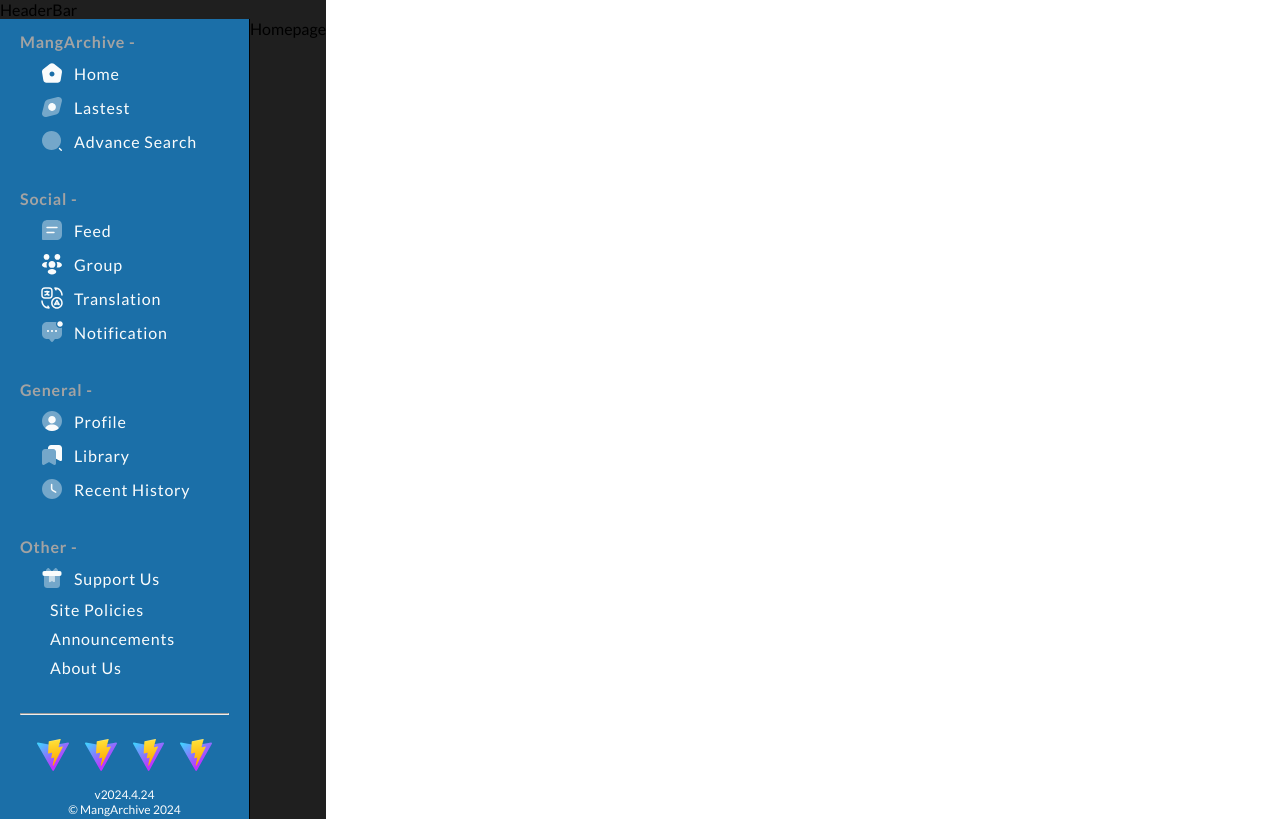
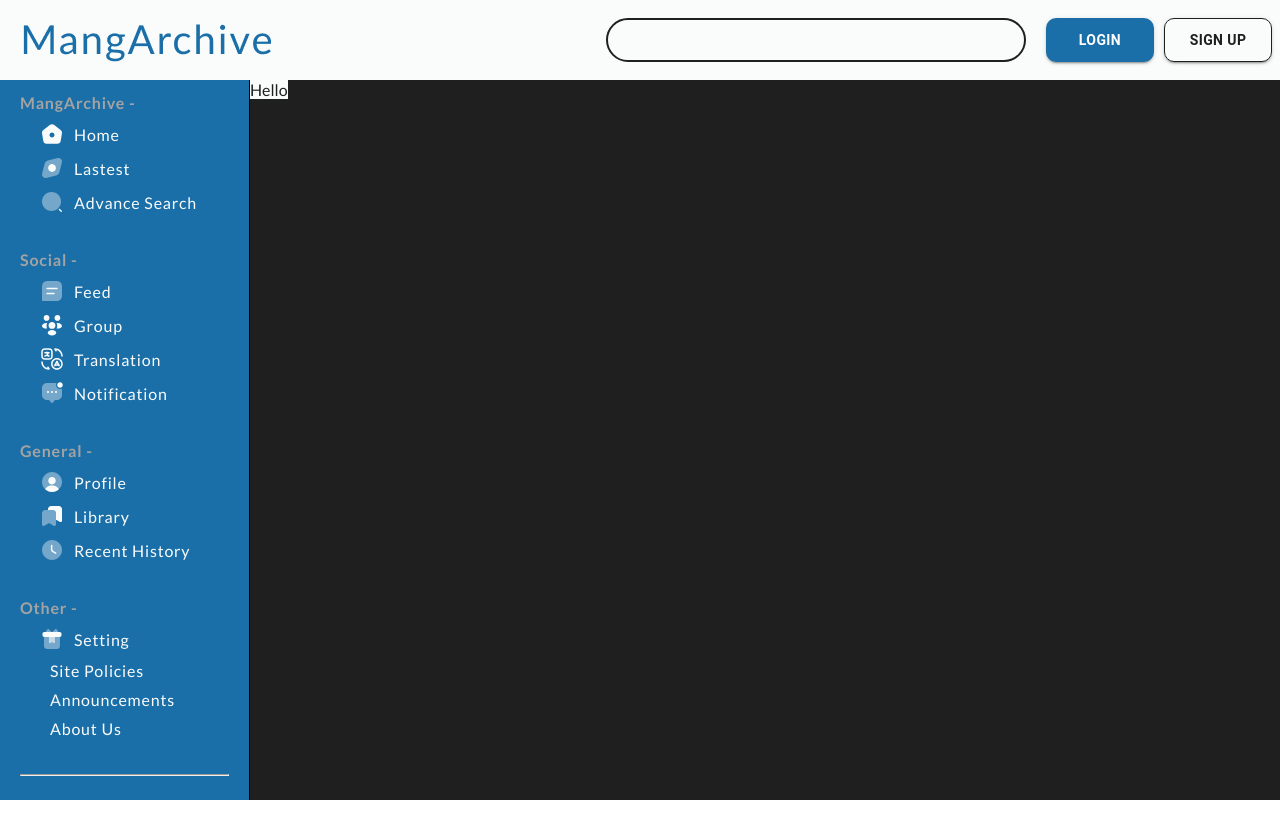
Before and after one commit to HelyxXZeng/MangArchive, a React (Vite) app: page / in a window 1280 px wide. Built offline with nearby package versions, Linux system fonts and the light colour scheme.

Commit message:
Upload and update Headerbar

```diff
--- a/src/App.tsx
+++ b/src/App.tsx
@@ -1,4 +1,4 @@
-import { createBrowserRouter, RouterProvider, Route, Outlet } from "react-router-dom";
+import { createBrowserRouter, RouterProvider, Outlet } from "react-router-dom";
 import Homepage from './pages/homepage/Homepage';
 
 import "./global-styles/App.scss";
--- a/src/components/mainComponents/headerBar/HeaderBar.tsx
+++ b/src/components/mainComponents/headerBar/HeaderBar.tsx
@@ -1,8 +1,72 @@
-import React from 'react'
+import { useCallback, useState } from "react";
+import "./headerBar.scss"
+import { Button } from "@mui/material";
+import { useNavigate } from "react-router-dom";
 
 const HeaderBar = () => {
+  const navigate = useNavigate();
+  const onLoginButtonClick = useCallback(() => {
+    navigate("/auth/login")
+  }, [navigate]);
+
+  const onSignUpContainerClick = useCallback(() => {
+    navigate("/auth/signup")
+  }, [navigate]);
+
+  const [status, setStatus] = useState<boolean>(false);
+  console.log(status?"y":"n")
   return (
-    <div>HeaderBar</div>
+    <div className="headerBar">
+      <div className="logo">
+        <img src="/Logo.png" alt="" />
+      </div>
+      <div className="leftContainer">
+        <div className="searchbar"></div>
+        <div className="auth">
+          { status?
+          (
+            <div className="userThings">
+              <div className="notificationIcon"></div>
+              <div className="avatar"></div>
+            </div>
+          ) : (
+            <div className="authButton">
+              <Button
+                variant="contained"
+                onClick={onLoginButtonClick}
+                sx={{
+                  '&.MuiButton-contained': {
+                    backgroundColor: '#1b6fa8', // Màu nền của button
+                    color: '#fff', // Màu chữ của button
+                    '&:hover': {
+                      backgroundColor: '#4296cf', // Màu nền khi hover
+                    },
+                  },
+                }}
+              >
+                Login
+              </Button>
+              <Button
+                variant="contained"
+                onClick={onSignUpContainerClick}
+                sx={{
+                  '&.MuiButton-contained': {
+                    backgroundColor: 'transparent', // Nền trong suốt
+                    color: '#1F1F1F', // Màu chữ của button
+                    border: '1px solid #1F1F1F',// Viền của button
+                    '&:hover': {
+                      backgroundColor: '#f0f0f0', // Màu nền khi hover
+                    },
+                  },
+                }}
+              >
+                Sign Up
+              </Button>
+            </div>
+          )}
+        </div>
+      </div>
+    </div>
   )
 }
 
--- a/src/components/mainComponents/headerBar/headerBar.scss
+++ b/src/components/mainComponents/headerBar/headerBar.scss
@@ -0,0 +1,59 @@
+@import "../../../global-styles/Color.scss";
+
+.headerBar{
+    width: 100%;
+    height: 80px;
+    display: flex;
+    flex-direction: row;
+    align-items: center;
+    justify-content: space-between;
+    gap: 20px;
+    background-color: $main-white;
+    padding: 8px;
+    .logo{
+        justify-content: center;
+        align-items: center;
+    }
+
+    .leftContainer
+    {
+        display: flex;
+        flex-direction: row;
+        justify-content: space-between;
+        gap:20px;
+        align-items: flex-start;
+        .searchbar{
+            min-width: 252px;
+            width: 420px;
+            height: 44px;
+            border-radius: 25px;
+            border: 2px solid $main-bg;
+        }
+
+        .auth{
+            .userThings{
+                display: flex;
+            }
+
+            .authButton{
+                display: flex;
+                justify-content: space-between;
+                gap: 10px;
+                flex-direction: row;
+
+                Button{
+                    &.MuiButton-contained {
+                        &.MuiButton-contained {
+                          border-radius: 10px;
+                          width: 108px;
+                          height: 44px;
+                          border-radius: '10px';
+                          font-weight: 700;
+                        }
+                      }
+                }
+            }
+        }
+    }
+
+}
--- a/src/components/mainComponents/sideBar/SideBar.tsx
+++ b/src/components/mainComponents/sideBar/SideBar.tsx
@@ -20,7 +20,7 @@
             {
                 id:3,
                 title:"Advance Search",
-                url:"/",
+                url:"/auth/login",
                 icon:"/icons/search.svg",
             },
         ]
@@ -85,7 +85,7 @@
         listItems: [
             {
                 id:1,
-                title:"Support Us",
+                title:"Setting",
                 url:"/",
                 icon:"/icons/gift.svg",
             },
--- a/src/global-styles/App.scss
+++ b/src/global-styles/App.scss
@@ -7,7 +7,7 @@
 }
 body{
   margin: 0;
-  display: flex;
+  // display: flex;
 }
 
 // a {
@@ -18,7 +18,27 @@
 .main{
   font-family: "Lato", sans-serif;
   background-color: $main-bg;
+  overflow-y: scroll;
+  max-height: 100vh;
 
+  /* Cho trình duyệt Chrome và Safari */
+  &::-webkit-scrollbar {
+    width: 8px; /* Chiều rộng của scrollbar */
+    height: 8px;
+  }
+
+  &::-webkit-scrollbar-track {
+    background: transparent; /* Màu nền của track */
+  }
+
+  &::-webkit-scrollbar-thumb {
+    background-color: $blue-soft; /* Màu của thumb */
+    border-radius:32px; /* Bo tròn thumb */
+  }
+
+  &::-webkit-scrollbar-thumb:hover {
+    background-color: $blue-soft-hover; /* Màu thumb khi hover */
+  }
   .container{
 
     display: flex;
@@ -34,38 +54,29 @@
         width: 100%;
       }
 
-      overflow-y: auto;
+      overflow-y: scroll;
       max-height: 100vh;
-      scrollbar-width: thin; /* Hiển thị scrollbar */
-      scrollbar-color: $blue-main $main-white; /* Màu của scrollbar thumb và track */
 
       /* Cho trình duyệt Chrome và Safari */
       &::-webkit-scrollbar {
         width: 8px; /* Chiều rộng của scrollbar */
+        height: 8px;
       }
 
       &::-webkit-scrollbar-track {
-        background: $main-white; /* Màu nền của track */
+        background: transparent; /* Màu nền của track */
       }
 
       &::-webkit-scrollbar-thumb {
-        background-color: $blue-main; /* Màu của thumb */
+        background-color: $blue-soft; /* Màu của thumb */
         border-radius:32px; /* Bo tròn thumb */
       }
 
       &::-webkit-scrollbar-thumb:hover {
-        background-color: $blue-soft; /* Màu thumb khi hover */
+        background-color: $blue-soft-hover; /* Màu thumb khi hover */
       }
 
-      &::-webkit-scrollbar-track-piece:start {
-        background-color: transparent; /* Đặt màu nền của phần đầu là trong suốt */
-        margin-top: 8px; /* Ẩn phần đầu bằng cách thêm margin-top */
-      }
 
-      &::-webkit-scrollbar-track-piece:end {
-        background-color: transparent; /* Đặt màu nền của phần cuối là trong suốt */
-        margin-bottom: 8px; /* Ẩn phần cuối bằng cách thêm margin-bottom */
-      }
     }
   }
 }
--- a/src/global-styles/Color.scss
+++ b/src/global-styles/Color.scss
@@ -8,6 +8,7 @@
 $like-pink:#F5177E;
 $blue-main:#1B6FA8;
 $blue-soft:#4296cf;
+$blue-soft-hover:#49aaea;
 $red-manhua-text:#FF7575;
 $blue-manhwa-text:#2B59A1;
 $main-white:#FAFCFC;
--- a/src/pages/authpage/authpage.scss
+++ b/src/pages/authpage/authpage.scss
@@ -29,28 +29,26 @@
   }
 }
 .auth-container {
-  overflow-y: auto;
+  overflow-y: scroll;
   max-height: 100vh;
-  border-radius: 8px;
-  background-color: $main-white;
-  scrollbar-width: thin; /* Hiển thị scrollbar */
-  scrollbar-color: $blue-main $main-white; /* Màu của scrollbar thumb và track */
 
   /* Cho trình duyệt Chrome và Safari */
   &::-webkit-scrollbar {
     width: 8px; /* Chiều rộng của scrollbar */
+    height: 8px;
   }
 
   &::-webkit-scrollbar-track {
-    background: $main-white; /* Màu nền của track */
+    background: transparent; /* Màu nền của track */
   }
 
   &::-webkit-scrollbar-thumb {
-    background-color: $blue-main; /* Màu của thumb */
-    border-radius: 4px; /* Bo tròn thumb */
+    background-color: $blue-soft; /* Màu của thumb */
+    border-radius:32px; /* Bo tròn thumb */
   }
 
   &::-webkit-scrollbar-thumb:hover {
-    background-color: #4296cf; /* Màu thumb khi hover */
+    background-color: $blue-soft-hover; /* Màu thumb khi hover */
   }
+
 }
--- /dev/null
+++ b/src/pages/homepage/Homepage.scss
@@ -0,0 +1,9 @@
+@import "../../global-styles/Color.scss";
+
+.mainHomepage{
+    background-color: $main-white;
+    color: $main-bg;
+    align-self: center;
+    justify-content: center;
+
+}
--- a/src/pages/homepage/Homepage.tsx
+++ b/src/pages/homepage/Homepage.tsx
@@ -1,8 +1,10 @@
-import React from 'react'
+import "./Homepage.scss";
 
 const Homepage = () => {
   return (
-    <div>Homepage</div>
+    <div className="mainHomepage">
+      <div className="textbox">Hello</div>
+    </div>
   )
 }
 
```
Also changed, not shown: public/Logo.png (added).
